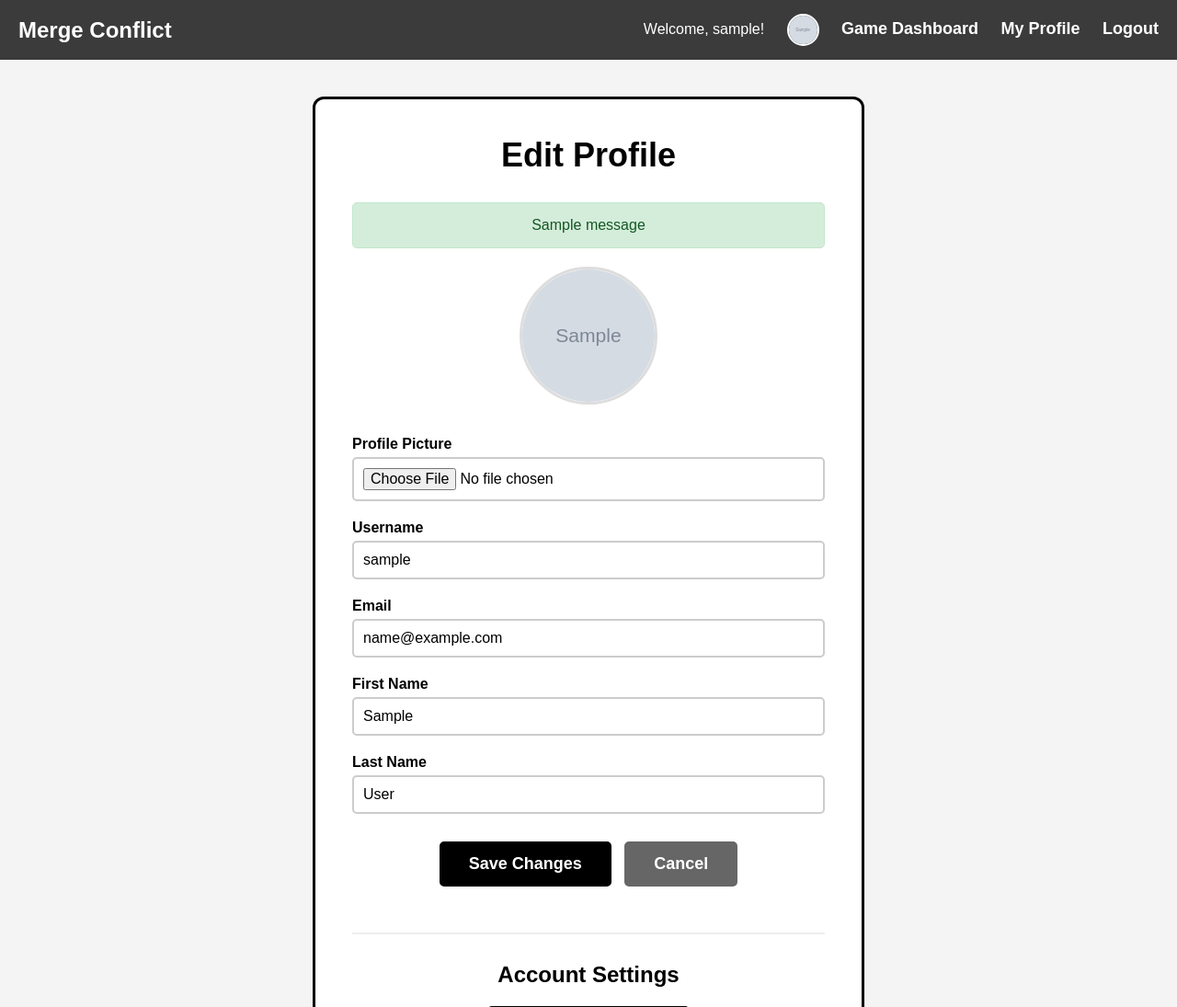
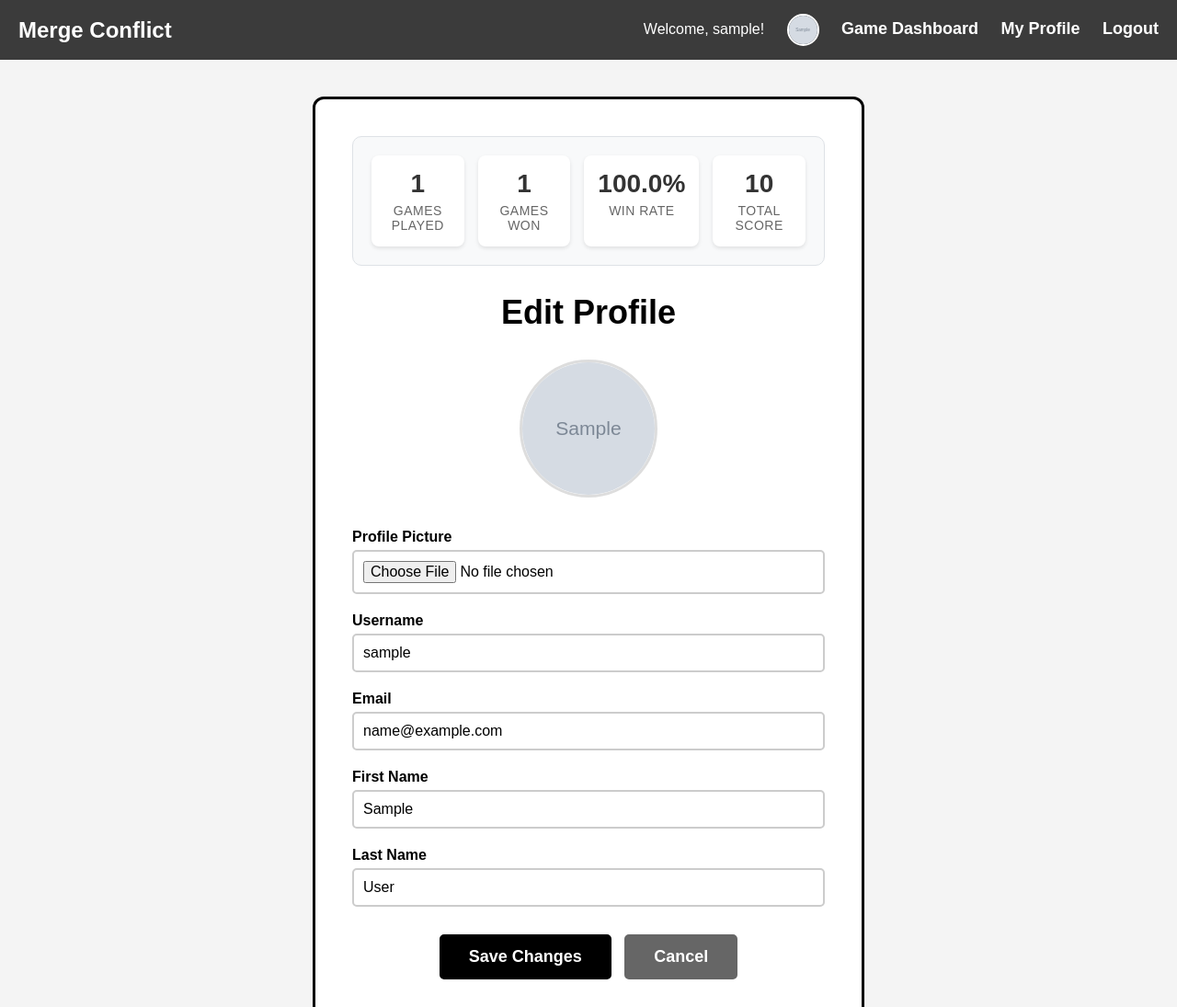
Before and after one commit to tlawler1986/MergeConflict, a Django app: page /profile/edit/ in a window 1280 px wide. Shown: the top 1095 px of the page at 92% size. Run offline with Django 5.2, Linux system fonts and the light colour scheme; a user stored in the database is signed in; tables that the repository leaves empty hold one stand-in row (values such as "Sample post"); grey boxes marked "Sample" are stand-in pictures; one stand-in notice (Sample message) is shown.

Commit message:
fixed profile page message accumulation bug. Fixed undefined room_list redirect bug. Added player stats to profile page.

```diff
--- a/main_app/models.py
+++ b/main_app/models.py
@@ -16,6 +16,24 @@ class User(AbstractUser):
 
     def __str__(self):
         return self.username
+
+class UserStats(models.Model):
+    """Track user game statistics"""
+    user = models.OneToOneField(User, on_delete=models.CASCADE, related_name='stats')
+    games_played = models.IntegerField(default=0)
+    games_won = models.IntegerField(default=0)
+    total_score = models.IntegerField(default=0)
+    created_at = models.DateTimeField(auto_now_add=True)
+    updated_at = models.DateTimeField(auto_now=True)
+
+    @property
+    def win_percentage(self):
+        if self.games_played == 0:
+            return 0
+        return round((self.games_won / self.games_played) * 100, 1)
+
+    def __str__(self):
+        return f"{self.user.username} Stats"
 
 class Room(models.Model):
     room_code = models.CharField(max_length=6, unique=True)
--- a/main_app/templates/edit_profile.html
+++ b/main_app/templates/edit_profile.html
@@ -44,16 +44,128 @@
 .form-actions .btn-secondary:hover {
     background-color: #555;
 }
+
+.alert {
+    margin-bottom: 15px;
+    padding: 12px 20px;
+    border-radius: 4px;
+}
+.alert-success {
+    background-color: #d4edda;
+    color: #155724;
+    border: 1px solid #c3e6cb;
+}
+.alert-error {
+    background-color: #f8d7da;
+    color: #721c24;
+    border: 1px solid #f5c6cb;
+}
+.alert-info {
+    background-color: #d1ecf1;
+    color: #0c5460;
+    border: 1px solid #bee5eb;
+}
+
+.stats-container {
+    display: flex;
+    justify-content: space-between;
+    gap: 15px;
+    margin-bottom: 30px;
+    padding: 20px;
+    background-color: #f8f9fa;
+    border-radius: 10px;
+    border: 1px solid #dee2e6;
+}
+
+.stat-box {
+    flex: 1;
+    text-align: center;
+    padding: 15px;
+    background-color: white;
+    border-radius: 8px;
+    box-shadow: 0 2px 4px rgba(0,0,0,0.1);
+    transition: transform 0.2s;
+}
+
+.stat-box:hover {
+    transform: translateY(-2px);
+    box-shadow: 0 4px 8px rgba(0,0,0,0.15);
+}
+
+.stat-value {
+    font-size: 28px;
+    font-weight: bold;
+    color: #333;
+    margin-bottom: 5px;
+}
+
+.stat-label {
+    font-size: 14px;
+    color: #666;
+    text-transform: uppercase;
+    letter-spacing: 0.5px;
+}
+
+@media (max-width: 600px) {
+    .stats-container {
+        flex-wrap: wrap;
+    }
+
+    .stat-box {
+        flex: 1 1 45%;
+        min-width: 120px;
+    }
+}
 {% endblock %}
 
 {% block content %}
 <div class="form-container" style="max-width: 600px;">
+    {% if user.stats and user.stats.games_played > 0 %}
+    <div class="stats-container">
+        <div class="stat-box">
+            <div class="stat-value">{{ user.stats.games_played }}</div>
+            <div class="stat-label">Games Played</div>
+        </div>
+        <div class="stat-box">
+            <div class="stat-value">{{ user.stats.games_won }}</div>
+            <div class="stat-label">Games Won</div>
+        </div>
+        <div class="stat-box">
+            <div class="stat-value">{{ user.stats.win_percentage }}%</div>
+            <div class="stat-label">Win Rate</div>
+        </div>
+        <div class="stat-box">
+            <div class="stat-value">{{ user.stats.total_score }}</div>
+            <div class="stat-label">Total Score</div>
+        </div>
+    </div>
+    {% endif %}
+
     <h1>Edit Profile</h1>
 
     {% if messages %}
-        {% for message in messages %}
-            <div class="success-message">{{ message }}</div>
-        {% endfor %}
+        <div id="message-container">
+            {% for message in messages %}
+                <div class="alert alert-{{ message.tags }} alert-dismissible fade show">
+                    {{ message }}
+                    <button type="button" class="btn-close" data-bs-dismiss="alert"></button>
+                </div>
+            {% endfor %}
+        </div>
+        <script>
+            // Clear messages after displaying them
+            document.addEventListener('DOMContentLoaded', function() {
+                // Messages are automatically consumed by Django when iterating
+                // But we'll also auto-dismiss old messages after 5 seconds
+                setTimeout(function() {
+                    const alerts = document.querySelectorAll('#message-container .alert');
+                    alerts.forEach(function(alert) {
+                        alert.classList.remove('show');
+                        setTimeout(() => alert.remove(), 150);
+                    });
+                }, 5000);
+            });
+        </script>
     {% endif %}
 
     <form method="POST" enctype="multipart/form-data">
--- a/main_app/views.py
+++ b/main_app/views.py
@@ -192,6 +192,16 @@ def edit_profile(request):
             return redirect('edit_profile')
     else:
         form = ProfileEditForm(instance=request.user)
+
+    # Ensure user has stats
+    from .models import UserStats
+    UserStats.objects.get_or_create(user=request.user)
+
+    # Clear any stale messages (temporary fix - remove after deployment)
+    storage = messages.get_messages(request)
+    for _ in storage:
+        pass  # This consumes and clears all messages
+
     return render(request, 'edit_profile.html', {'form': form})
 
 @login_required
@@ -243,7 +253,7 @@ def game_play(request, room_code):
         player = game.players.get(user=request.user)
     except GamePlayer.DoesNotExist:
         messages.error(request, "You are not in this game")
-        return redirect('room_list')
+        return redirect('dashboard')
 
     # Get current round
     current_round = game.rounds.order_by('-round_number').first()
```
Also changed, not shown: main_app/services.py (+17 -1 lines), mergeconflict/settings.py (+5 -2 lines), main_app/migrations/0007_add_user_stats.py (added).
